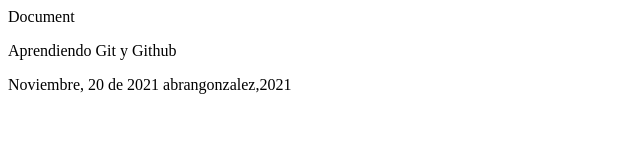
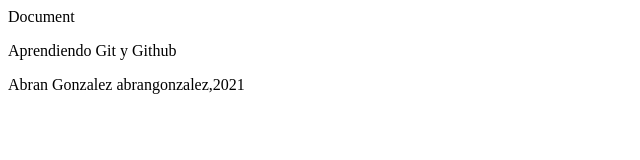
Before and after one commit to abran21/mi-proyecto, a plain HTML site: page index.html in a window 1280 px wide. Shown: the whole page, without its empty margins (0-640 px from the left). Drawn offline with Linux system fonts and the light colour scheme.

Commit message:
creando codigo html con git

```diff
--- a/index.html
+++ b/index.html
@@ -9,7 +9,7 @@
 </head>
 <body>
     <p>Aprendiendo Git y Github</p>
-    Noviembre, 20 de 2021
+    Abran Gonzalez
 
     <foot>abrangonzalez,2021</foot>
 
```
